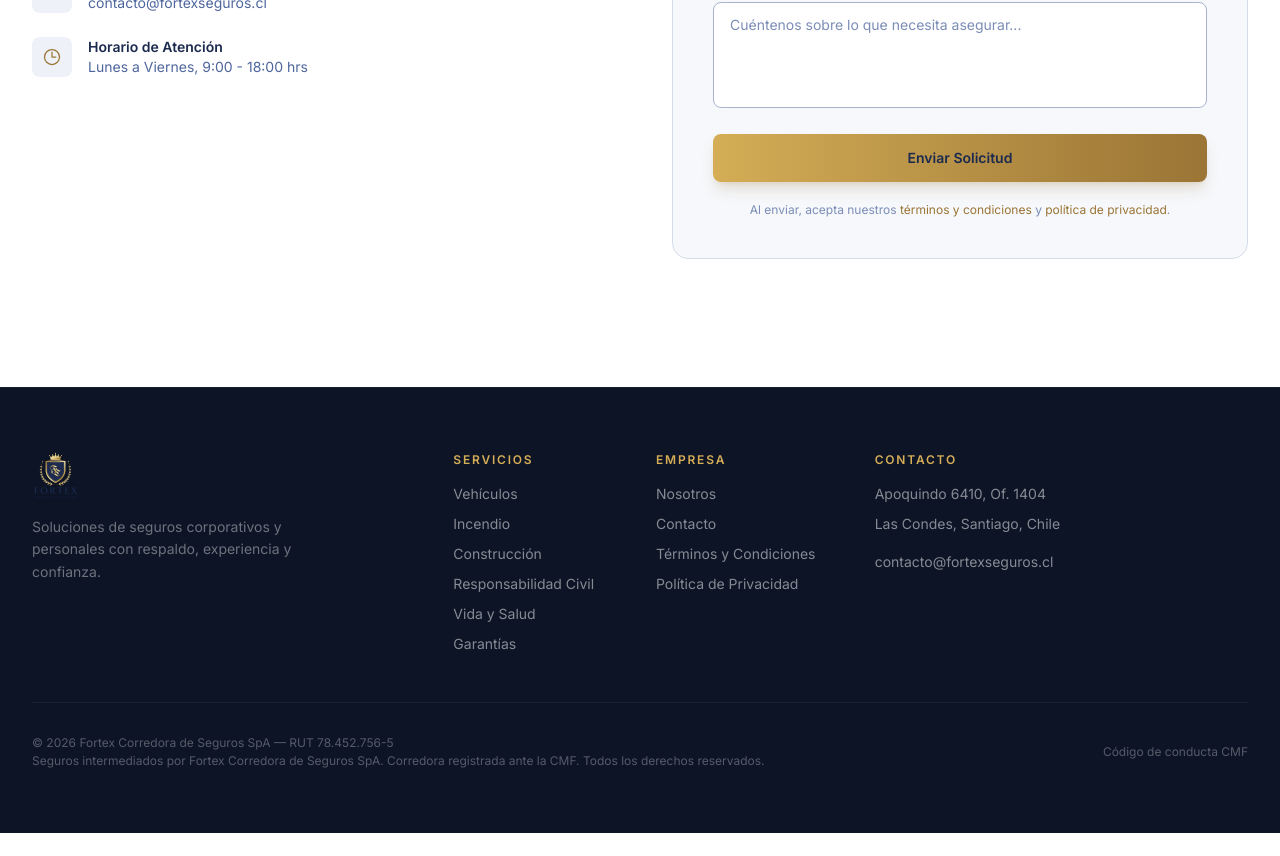
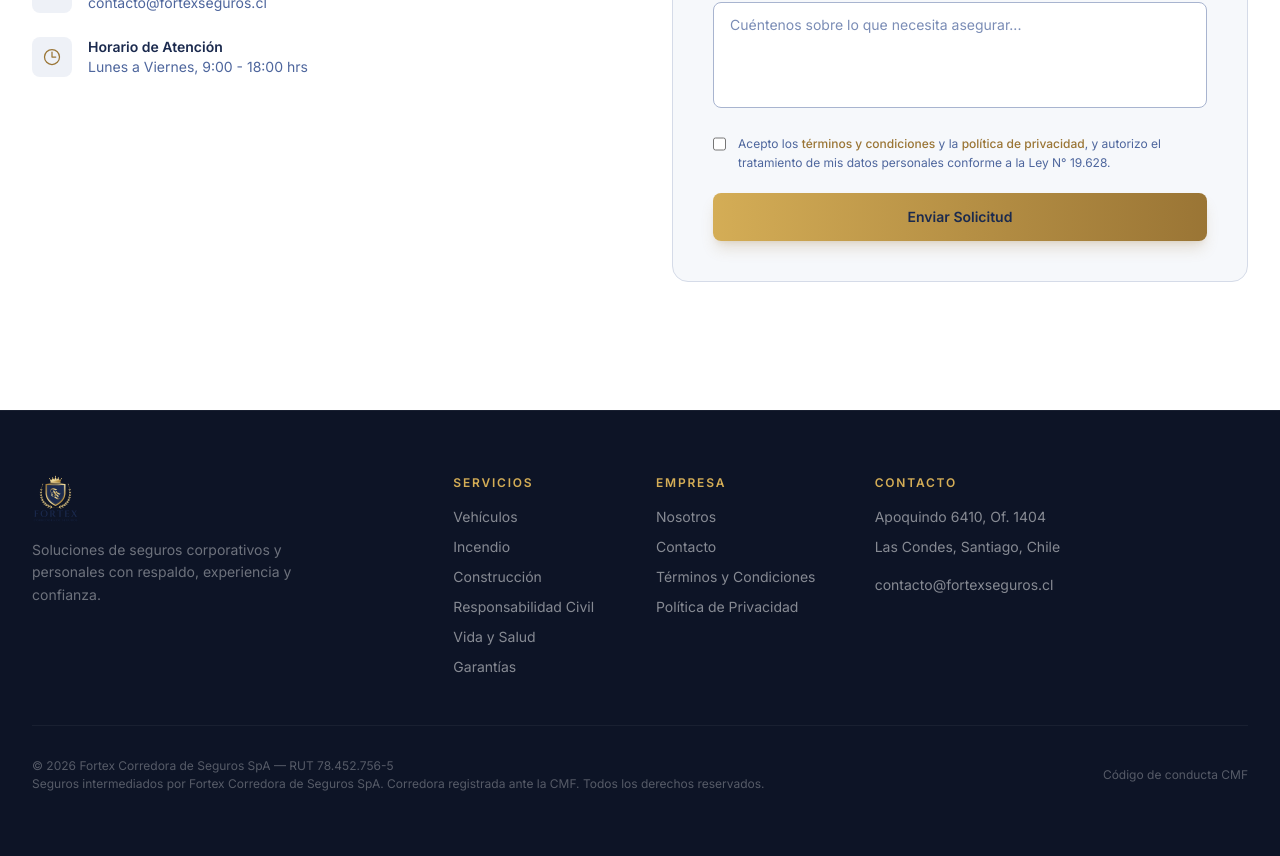
Before and after one commit to vicentetorresg/fortex-corredora, a Next.js app: page / in a window 1280 px wide. Shown: the part 4140-4996 px from the top of the page. Before the commit the page ends 4973 px from the top, so only its background shows below. Built offline with nearby package versions, Linux system fonts and the light colour scheme; a web font is replaced by a local one.

Commit message:
feat: add required checkbox for terms acceptance (Ley 19.628)

```diff
--- a/components/Contact.tsx
+++ b/components/Contact.tsx
@@ -240,24 +240,32 @@ export default function Contact() {
                   />
                 </div>
 
+                <label className="flex items-start gap-3 cursor-pointer group">
+                  <input
+                    type="checkbox"
+                    name="accept_terms"
+                    required
+                    className="mt-0.5 w-4 h-4 rounded border-navy-300 text-gold-600 focus:ring-gold-400/50 accent-gold-600 cursor-pointer"
+                  />
+                  <span className="text-xs text-navy-400 leading-relaxed">
+                    Acepto los{" "}
+                    <a href="/terminos" target="_blank" className="text-gold-600 hover:underline font-medium">
+                      términos y condiciones
+                    </a>{" "}
+                    y la{" "}
+                    <a href="/privacidad" target="_blank" className="text-gold-600 hover:underline font-medium">
+                      política de privacidad
+                    </a>
+                    , y autorizo el tratamiento de mis datos personales conforme a la Ley N° 19.628.
+                  </span>
+                </label>
+
                 <button
                   type="submit"
                   className="w-full py-3.5 text-sm font-semibold text-navy-700 bg-gradient-to-r from-gold-400 to-gold-600 rounded-lg hover:from-gold-300 hover:to-gold-500 transition-all duration-300 shadow-lg shadow-gold-600/20 cursor-pointer"
                 >
                   Enviar Solicitud
                 </button>
-
-                <p className="text-xs text-navy-300 text-center">
-                  Al enviar, acepta nuestros{" "}
-                  <a href="/terminos" className="text-gold-600 hover:underline">
-                    términos y condiciones
-                  </a>{" "}
-                  y{" "}
-                  <a href="/privacidad" className="text-gold-600 hover:underline">
-                    política de privacidad
-                  </a>
-                  .
-                </p>
               </form>
             )}
           </div>
```
